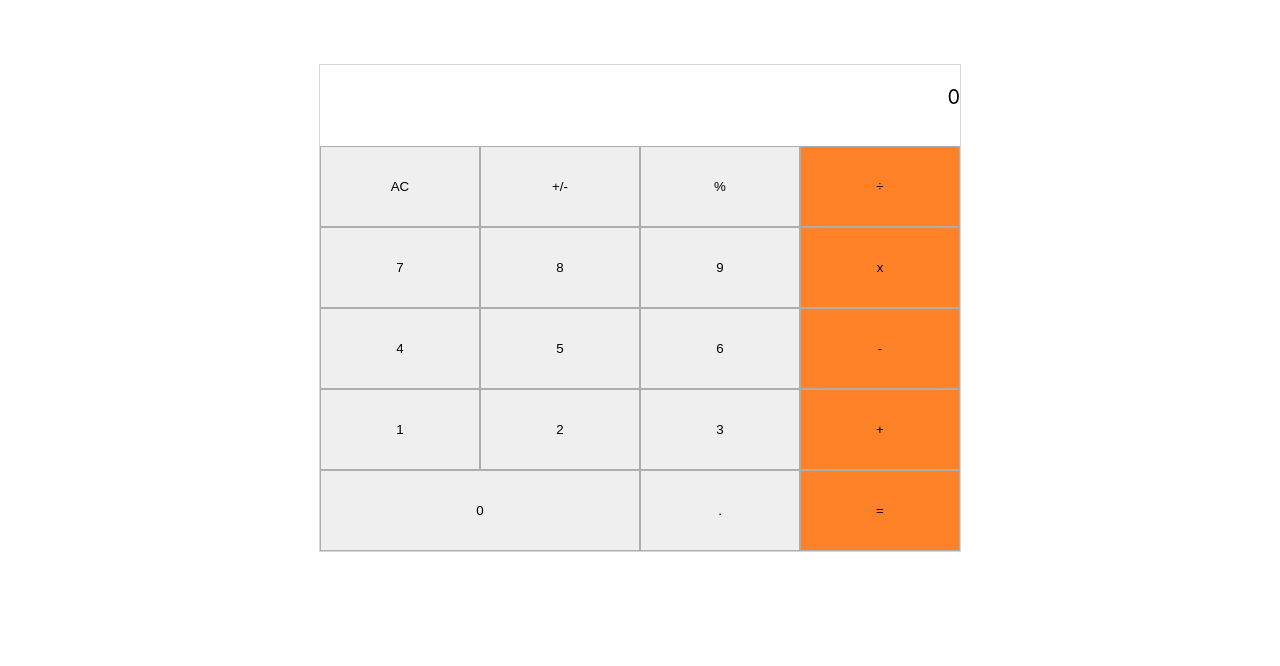
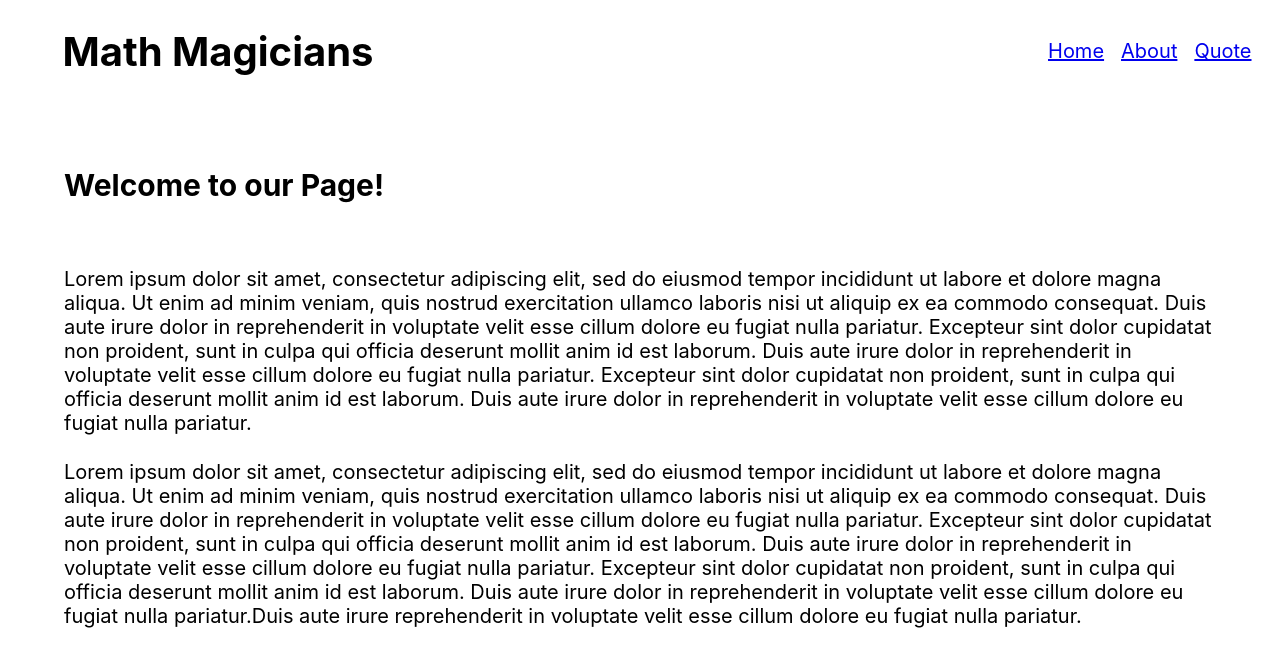
Before and after one commit to Goruchie/math-magicians, a React (Create React App) app: page / in a window 1280 px wide. Shown: the top 666 px of the page. Built offline with nearby package versions, Linux system fonts and the light colour scheme.

Commit message:
add react-router features & styles

```diff
--- a/package.json
+++ b/package.json
@@ -9,6 +9,7 @@
     "big.js": "^6.2.1",
     "react": "^18.2.0",
     "react-dom": "^18.2.0",
+    "react-router-dom": "^6.4.3",
     "react-scripts": "5.0.1",
     "web-vitals": "^2.1.4"
   },
--- a/src/App.js
+++ b/src/App.js
@@ -1,5 +1,5 @@
 import React from 'react';
-import Calculator from './components/Calculator';
+import Calculator from './pages/Calculator';
 
 class App extends React.PureComponent {
   constructor(props) {
@@ -8,7 +8,11 @@ class App extends React.PureComponent {
   }
 
   render() {
-    return <Calculator />;
+    return (
+      <div className="App">
+        <Calculator />
+      </div>
+    );
   }
 }
 
--- /dev/null
+++ b/src/components/nav.js
@@ -0,0 +1,31 @@
+import React from 'react';
+import { NavLink } from 'react-router-dom';
+import '../modules-css/nav.css';
+
+const Header = () => (
+  <header className="header">
+    <div className="nav-cont">
+      <h1 className="logo">Math Magicians</h1>
+      <div>
+        <ul className="ul-nav">
+          <li className="link-item">
+            <NavLink to="/">
+              Home
+            </NavLink>
+          </li>
+          <li className="link-item">
+            <NavLink to="/calculator">
+              About
+            </NavLink>
+          </li>
+          <li className="link-item">
+            <NavLink to="/quote">
+              Quote
+            </NavLink>
+          </li>
+        </ul>
+      </div>
+    </div>
+  </header>
+);
+export default Header;
--- a/src/index.js
+++ b/src/index.js
@@ -1,14 +1,26 @@
 import React from 'react';
 import ReactDOM from 'react-dom/client';
+import { BrowserRouter, Routes, Route } from 'react-router-dom';
 import './index.css';
-import App from './App';
-import reportWebVitals from './reportWebVitals';
+import NavLink from './components/nav';
+import Home from './pages/Home';
+import Calculator from './pages/Calculator';
+import Quote from './pages/Quote';
 
 const root = ReactDOM.createRoot(document.getElementById('root'));
 root.render(
   <React.StrictMode>
-    <App />
+    <>
+      <BrowserRouter>
+        <div className="header">
+          <NavLink />
+        </div>
+        <Routes>
+          <Route path="/" element={<Home />} />
+          <Route path="/calculator" element={<Calculator />} />
+          <Route path="/quote" element={<Quote />} />
+        </Routes>
+      </BrowserRouter>
+    </>
   </React.StrictMode>,
 );
-
-reportWebVitals();
--- /dev/null
+++ b/src/modules-css/Home.css
@@ -0,0 +1,21 @@
+.welcome {
+  margin: 5%;
+  font-size: 30px;
+}
+
+.paragraph-one {
+  margin: 5%;
+  margin-bottom: 0%;
+  font-size: 20px;
+}
+
+.paragragh-two {
+  margin: 5%;
+  font-size: 20px;
+  margin-top: 2%;
+}
+
+.home-cont {
+  margin-left: auto;
+  margin-right: auto;
+}
--- /dev/null
+++ b/src/modules-css/Quote.css
@@ -0,0 +1,9 @@
+.quote-container {
+  font-size: 25px;
+}
+
+.h2-quote {
+  font-size: 25px;
+  margin: 5%;
+  margin-top: 15%;
+}
--- /dev/null
+++ b/src/modules-css/nav.css
@@ -0,0 +1,26 @@
+.header {
+  width: 95%;
+  margin-right: auto;
+  margin-left: auto;
+}
+
+.nav-cont {
+  display: flex;
+  justify-content: space-between;
+  align-items: center;
+}
+
+.logo {
+  font-size: 40px;
+}
+
+.ul-nav {
+  display: flex;
+  flex-direction: row;
+  list-style-type: none;
+  gap: 10%;
+}
+
+.link-item {
+  font-size: 20px;
+}
--- a/src/components/Calculator.js
+++ b/src/pages/Calculator.js
@@ -1,5 +1,5 @@
 import React, { useState } from 'react';
-import './Calculator.css';
+import '../modules-css/Calculator.css';
 import calculate from '../logic/calculate';
 
 const Calculator = () => {
--- /dev/null
+++ b/src/pages/Home.js
@@ -0,0 +1,36 @@
+import '../modules-css/Home.css';
+
+const Home = () => (
+  <div className="main-cont">
+    <div className="home-cont">
+      <h3 className="welcome">Welcome to our Page!</h3>
+      <p className="paragraph-one">
+        Lorem ipsum dolor sit amet, consectetur adipiscing elit, sed do eiusmod tempor incididunt
+        ut labore et dolore magna aliqua. Ut enim ad minim veniam, quis nostrud exercitation ullamco
+        laboris nisi ut aliquip ex ea commodo consequat. Duis aute irure dolor in reprehenderit in
+        voluptate velit esse cillum dolore eu fugiat nulla pariatur. Excepteur sint dolor cupidatat
+        non proident, sunt in culpa qui officia deserunt mollit anim id est laborum.
+        Duis aute irure dolor in reprehenderit in
+        voluptate velit esse cillum dolore eu fugiat nulla pariatur. Excepteur sint dolor cupidatat
+        non proident, sunt in culpa qui officia deserunt mollit anim id est laborum.
+        Duis aute irure dolor in reprehenderit in
+        voluptate velit esse cillum dolore eu fugiat nulla pariatur.
+      </p>
+      <p className="paragragh-two">
+        Lorem ipsum dolor sit amet, consectetur adipiscing elit, sed do eiusmod tempor incididunt
+        ut labore et dolore magna aliqua. Ut enim ad minim veniam, quis nostrud exercitation ullamco
+        laboris nisi ut aliquip ex ea commodo consequat. Duis aute irure dolor in reprehenderit in
+        voluptate velit esse cillum dolore eu fugiat nulla pariatur. Excepteur sint dolor cupidatat
+        non proident, sunt in culpa qui officia deserunt mollit anim id est laborum.
+        Duis aute irure dolor in reprehenderit in
+        voluptate velit esse cillum dolore eu fugiat nulla pariatur. Excepteur sint dolor cupidatat
+        non proident, sunt in culpa qui officia deserunt mollit anim id est laborum.
+        Duis aute irure dolor in reprehenderit in
+        voluptate velit esse cillum dolore eu fugiat nulla pariatur.Duis aute irure reprehenderit
+        in voluptate velit esse cillum dolore eu fugiat nulla pariatur.
+      </p>
+    </div>
+  </div>
+);
+
+export default Home;
--- /dev/null
+++ b/src/pages/Quote.js
@@ -0,0 +1,14 @@
+import '../modules-css/Quote.css';
+
+const Quote = () => (
+  <div className="main-container-quote">
+    <div className="quote-container">
+      <h2 className="h2-quote">
+        Mathematics is not about numbers, equations, computations,
+        or algorithms: it is about understanding.- William Paul Thurston
+      </h2>
+    </div>
+  </div>
+);
+
+export default Quote;
```
Also changed, not shown: src/modules-css/Calculator.css (renamed from src/components/Calculator.css), 1 other file (tests, documents, lock files or other folders).
